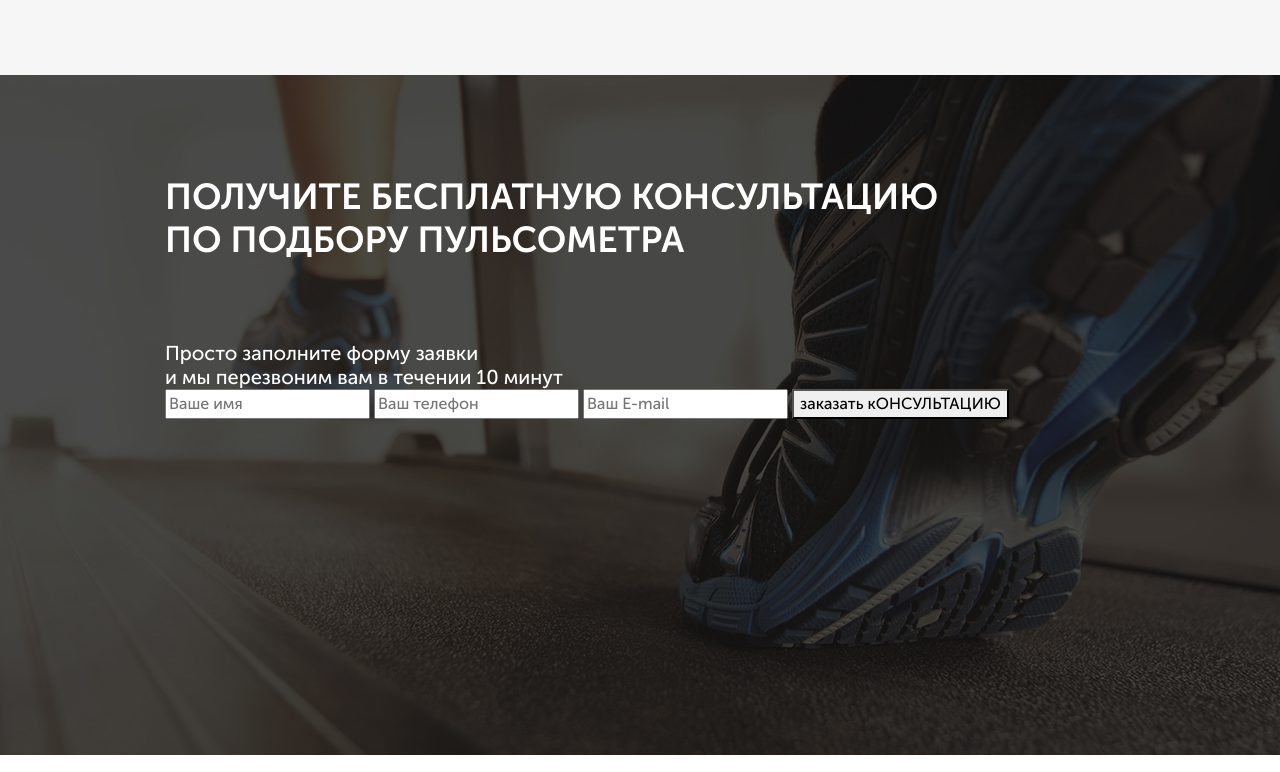
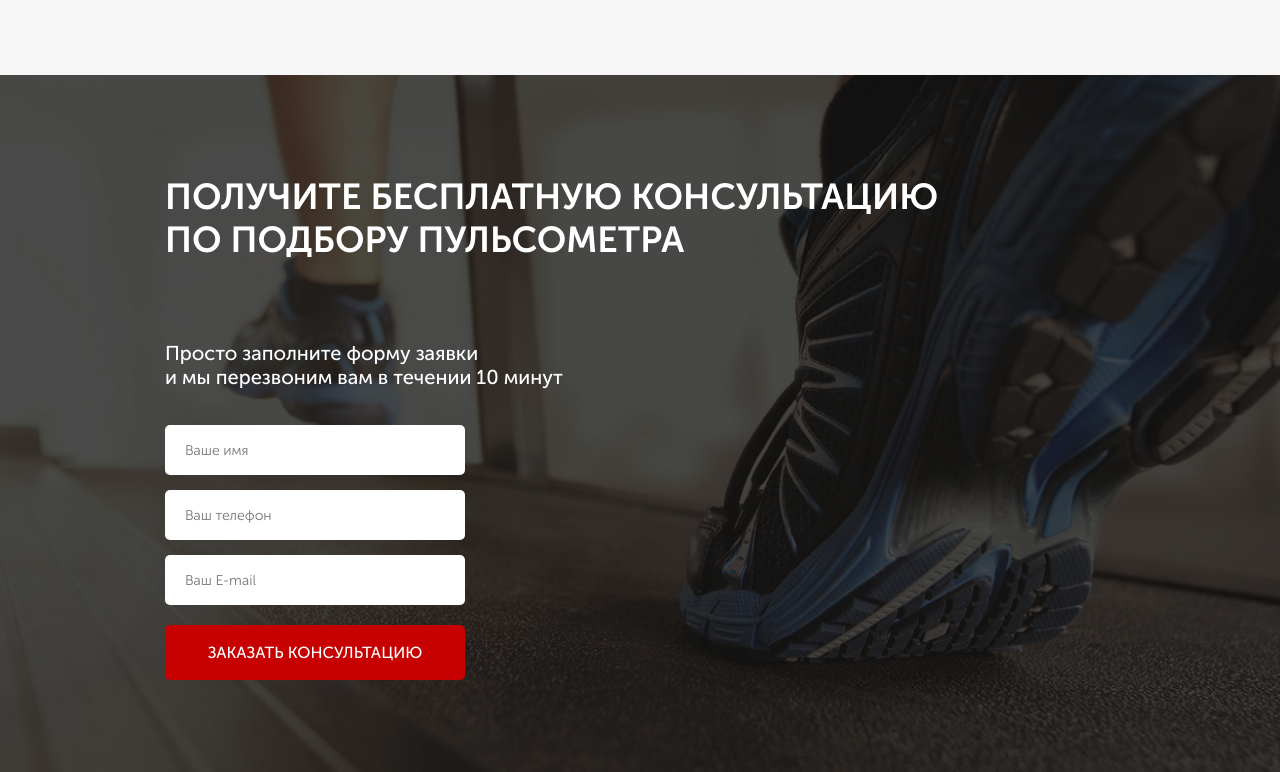
Before and after one commit to Roman2444/pulse-proj, a website: page src/index.html in a window 1280 px wide. Shown: the part 1166-1938 px from the top of the page. Drawn offline with Linux system fonts and the light colour scheme; files whose address does not match are found by name.

Commit message:
added inputs and button-submit

```diff
--- a/src/index.html
+++ b/src/index.html
@@ -99,11 +99,11 @@
                 Просто заполните форму заявки <br>
                 и мы перезвоним вам в течении 10 минут
             </div>
-            <form class="feeed-form" action="#">
+            <form class="feed-form" action="#">
                 <input name="name" required placeholder="Ваше имя" type="text">
                 <input name="phone" required placeholder="Ваш телефон" type="number">
                 <input name="email" required placeholder="Ваш E-mail" type="email">
-                <button>заказать кОНСУЛЬТАЦИЮ</button>
+                <button class="button button_submit">заказать кОНСУЛЬТАЦИЮ</button>
             </form>
         </div>
     </div>
--- a/src/sass/blocks/_buttons.scss
+++ b/src/sass/blocks/_buttons.scss
@@ -16,4 +16,10 @@
         height: 50px;
         font-size: 16px;
     }
+    &_submit {
+        width: 100%;
+        height: 55px;
+
+        font-size: 16px;
+    }
 }
--- a/src/sass/blocks/_forms.scss
+++ b/src/sass/blocks/_forms.scss
@@ -1,3 +1,24 @@
 .feed-form {
     margin-top: 36px;
+    display: flex;
+    flex-direction: column;
+    width: 300px;
+
+    input {
+        height: 50px;
+        background-color: #ffffff;
+        border-radius: 5px;
+        margin-bottom: 15px;
+        border: none;
+        padding: 0 20px;
+
+        font-size: 14px;
+        font-weight: 300;
+        color: #4b4b4b;
+
+        &:nth-child(3) {
+            margin-bottom: 20px;
+        }
+    }
+
 }
```
Also changed, not shown: src/css/style.min.css.
